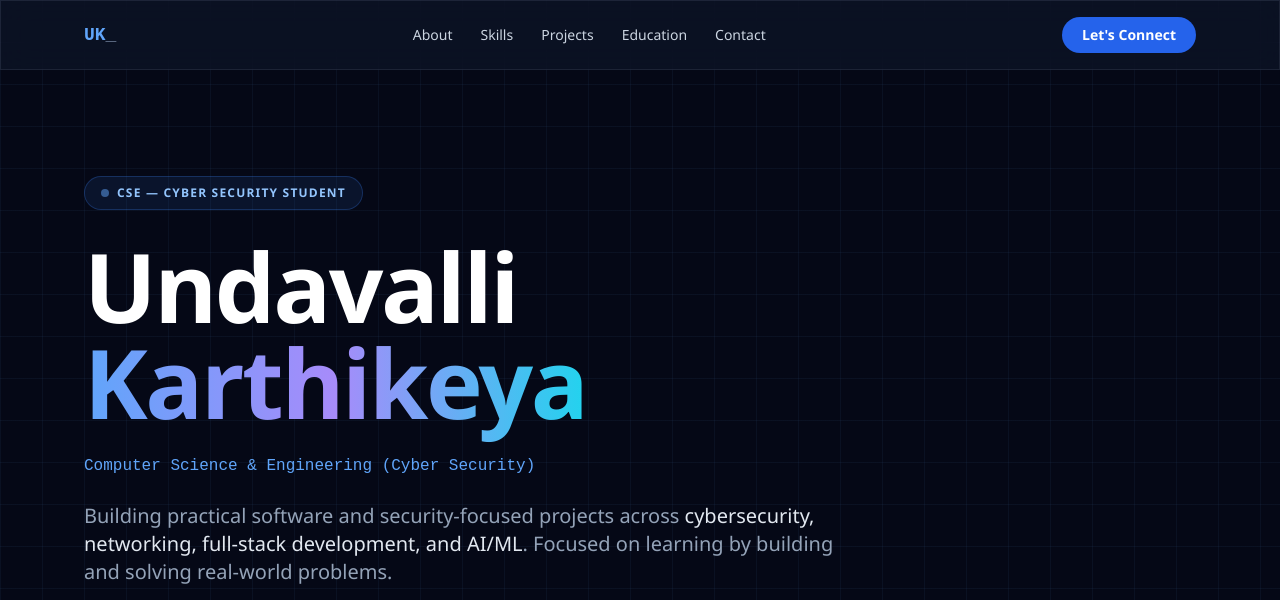
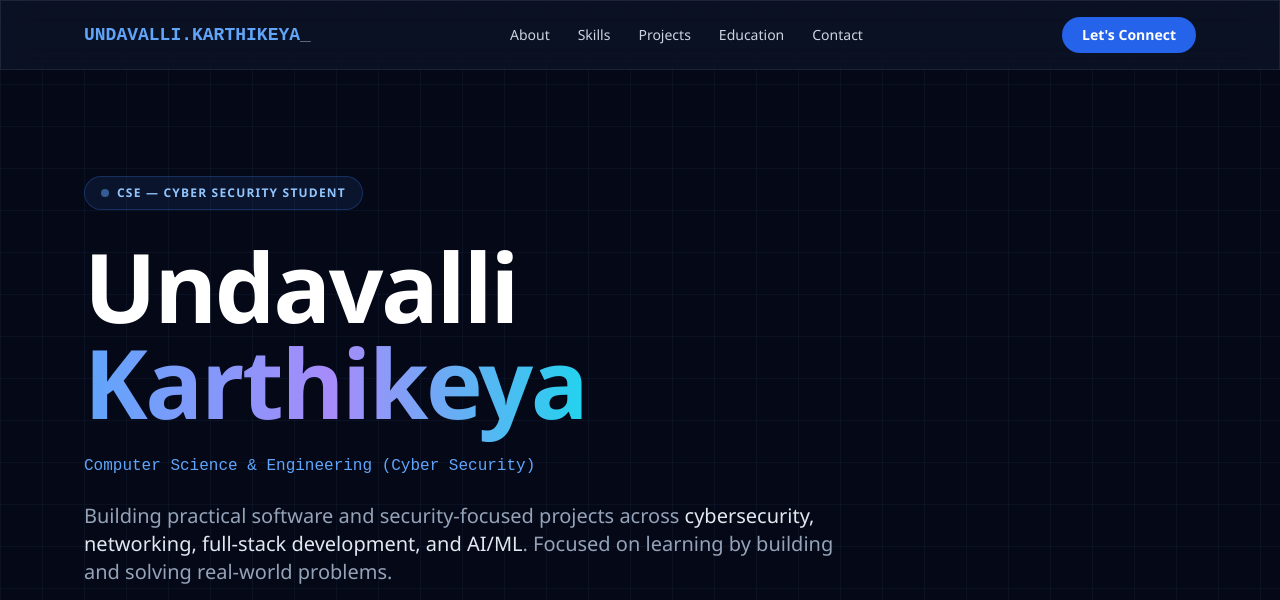
Before and after one commit to Karthikeya-0/portfolio, a plain HTML site: page index.html in a window 1280 px wide. Shown: the top 600 px of the page. Drawn offline with nearby package versions, Linux system fonts and the light colour scheme.

Commit message:
Update portfolio design

```diff
--- a/index.html
+++ b/index.html
@@ -69,7 +69,7 @@ body[unresolved] {opacity: 0; display: block; overflow: hidden; position: relati
     <!-- Navigation -->
     <nav class="fixed top-0 left-0 right-0 z-50 glass">
         <div class="max-w-6xl mx-auto px-5 py-4 flex items-center justify-between">
-            <a href="#home" class="mono font-bold text-blue-400 text-lg">UK<span class="text-slate-500">_</span></a>
+            <a href="#home" class="mono font-bold text-blue-400 text-lg">UNDAVALLI.KARTHIKEYA<span class="text-slate-500">_</span></a>
 
             <div class="hidden md:flex items-center gap-7 text-sm">
                 <a class="nav-link" href="#about">About</a>
```
